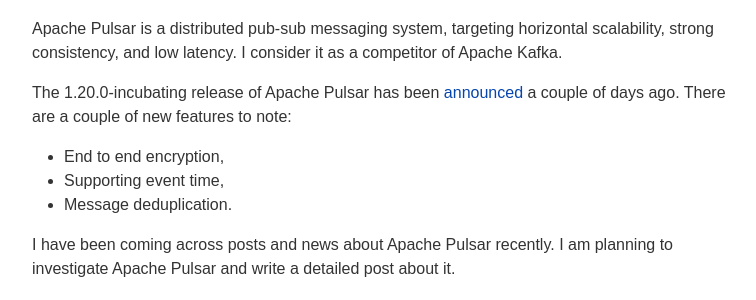
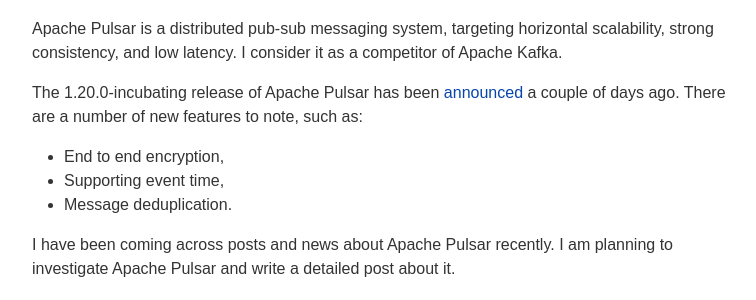
Before and after one commit to metanet/fastdatanews, a Jekyll site: the page built from _posts/2017-10-17-apache-pulsar-1-20-0-incubating-release.md, in a window 1280 px wide. Shown: the part 130-430 px from the top of the page, without its empty margins (8-764 px from the left). Built offline with Jekyll 4.4.1, drawn with Linux system fonts in a browser that asks for light colours; some web fonts are replaced; comment, search, counter and statistics services are not loaded.

Commit message:
Update post

```diff
--- a/_posts/2017-10-17-apache-pulsar-1-20-0-incubating-release.md
+++ b/_posts/2017-10-17-apache-pulsar-1-20-0-incubating-release.md
@@ -8,7 +8,7 @@ comment: true
 
 Apache Pulsar is a distributed pub-sub messaging system, targeting horizontal scalability, strong consistency, and low latency. I consider it as a competitor of Apache Kafka.
 
-The 1.20.0-incubating release of Apache Pulsar has been [announced](https://github.com/apache/incubator-pulsar/releases/tag/v1.20.0-incubating) a couple of days ago. There are a couple of new features to note:
+The 1.20.0-incubating release of Apache Pulsar has been [announced](https://github.com/apache/incubator-pulsar/releases/tag/v1.20.0-incubating) a couple of days ago. There are a number of new features to note, such as:
 - End to end encryption,
 - Supporting event time,
 - Message deduplication.
```
